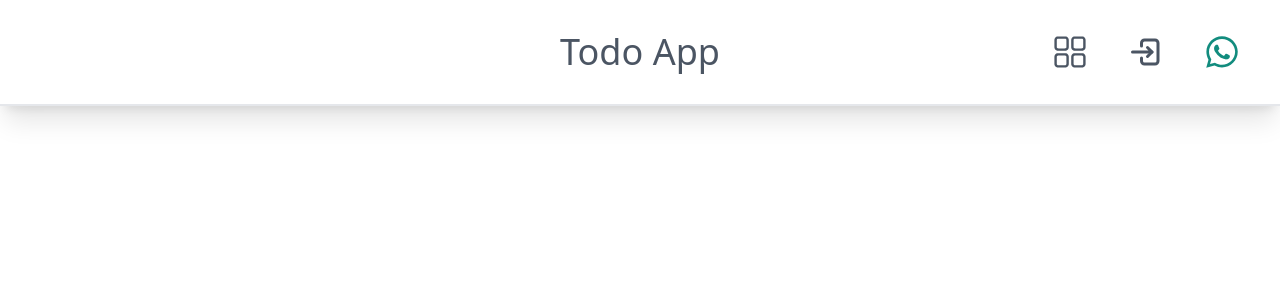
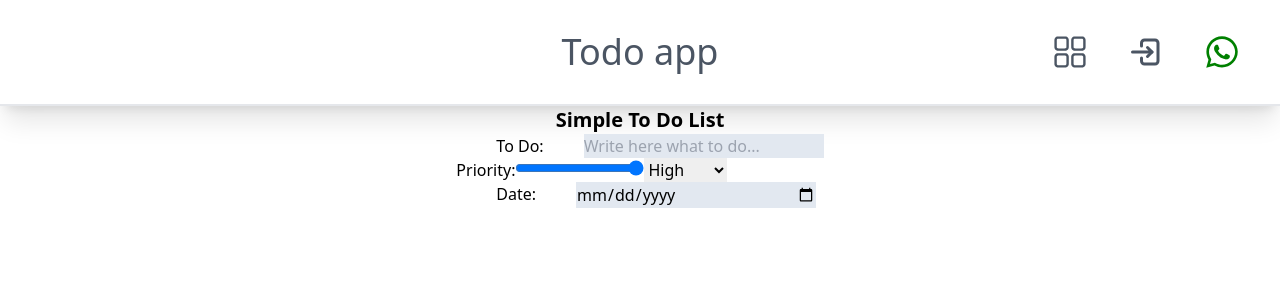
Before and after one commit to baumamit/todo-app, a React (Create React App) app: page / in a window 1280 px wide. Shown: the top 300 px of the page. Built offline with nearby package versions, Linux system fonts and the light colour scheme.

Commit message:
new branch

```diff
--- a/src/App.tsx
+++ b/src/App.tsx
@@ -1,17 +1,19 @@
-import { RxDashboard as Dashboard } from "react-icons/rx";
-import { TbLogin2 as Login } from "react-icons/tb";
-import { FaWhatsapp as Whatsapp } from "react-icons/fa";
+import {Header} from "./components/Header";
+import {Input} from "./components/Input";
+import {Button} from "./components/Button";
+import { CreateTodoSection } from "./components/CreateTodoSection";
 
 function App() {
+  const greeting = () => {
+    console.log("Hello gorgeous!");
+  }
   return (
-    <header className="flex justify-between items-center py-8 text-4xl text-gray-600 border-b-2 shadow-xl">
-      <div className="flex-grow text-center">Todo App</div>
-      <nav className="absolute right-10 flex gap-10">
-        <Dashboard className="cursor-pointer" />
-        <Login className="cursor-pointer" />
-        <Whatsapp className="cursor-pointer text-[#128c7e]" />
-      </nav>
-    </header>
+    <>
+      <Header title="Todo app" link="https://delikaktus.com/" />
+      <div className="flex flex-col gap-3 justify-center items-center h-[calc(100vh-158px) w-60] border-black">
+        <CreateTodoSection />
+      </div>
+    </>
   );
 }
 
--- /dev/null
+++ b/src/components/Button.tsx
@@ -0,0 +1,10 @@
+interface ButtonProps {
+    content: string
+}
+
+export function Button(props: ButtonProps) {
+    const { content } = props;
+    return (
+        <button className="px-4 pv-2 bg-red-800 text-zinc-300 w-60">{content}</button>
+    )
+}
--- /dev/null
+++ b/src/components/CreateTodoSection.tsx
@@ -0,0 +1,23 @@
+import { CSSProperties } from "react";
+import { Button } from "./Button";
+import { Input } from "./Input";
+import { Select } from "./Select";
+
+interface PropsType {
+    className?: string;
+    style?: CSSProperties;
+}
+
+export const CreateTodoSection = (props: PropsType) => {
+    const { className, style } = props;
+    const nowDate = (new Date()).toLocaleDateString();
+
+    return (
+        <div>
+            <h2 className="text-center font-bold text-xl">Simple To Do List</h2>
+            <Input id="stuffToDo" labelText="To Do:" placeHolder="Write here what to do..." type="text" className="bg-red-200" />
+            <Select />
+            <Input id="expiryDateToDo" labelText="Date:" placeHolder={nowDate} type="date" className="bg-red-200" />
+        </div>
+    )
+}
--- /dev/null
+++ b/src/components/Header.tsx
@@ -0,0 +1,19 @@
+import Navbar from "./Navbar";
+interface HeaderProps {
+  title: string;
+  link: string;
+}
+
+export function Header(props: HeaderProps) {
+  // console.log(props.title);
+  const {title: altName, link:url} = props;
+  console.log(url);
+
+
+  return (
+    <header className="flex justify-between items-center py-8 text-4xl text-gray-600 border-b-2 shadow-xl">
+      <h1 className="flex-grow text-center">{altName}</h1>
+      <Navbar links={["https://delikaktus.com/1","https://delikaktus.com/2","https://delikaktus.com/3"]}/>
+    </header>
+  );
+}
--- /dev/null
+++ b/src/components/Input.tsx
@@ -0,0 +1,20 @@
+interface InputProps {
+    placeHolder: string;
+    type?: string;
+    className?: string;
+    id?: string;
+    labelText?: string;
+}
+
+export function Input(props: InputProps) {
+    const { placeHolder, type, className, id, labelText } = props;
+
+    return (
+        <div className="flex flex-row">
+            <label htmlFor={id} className="mx-10">{labelText}
+            </label>
+            <input id={id} type={type} placeholder={placeHolder} className={".placeholder-text-black bg-slate-200 w-60 " + className} />
+        </div>
+
+    )
+}
--- /dev/null
+++ b/src/components/Navbar.tsx
@@ -0,0 +1,22 @@
+import { RxDashboard as Dashboard } from "react-icons/rx";
+import { TbLogin2 as Login } from "react-icons/tb";
+import { FaWhatsapp as Whatsapp } from "react-icons/fa";
+
+interface navbarProps {
+    links: string[]
+}
+
+export default function Navbar(props: navbarProps) {
+    console.log(props);
+    const links = props.links
+    const handleClick = (i: number) => {
+        console.log(links[i]);
+    }
+    return (
+        <nav className="absolute right-10 flex gap-10">
+            <Dashboard className="cursor-pointer hover:text-orange-300" onClick={() => handleClick(0)} />
+            <Login className="cursor-pointer hover:text-orange-300" onClick={() => handleClick(1)} />
+            <Whatsapp className="cursor-pointer text-[green] hover:text-orange-300" onClick={() => handleClick(2)} />
+        </nav>
+    );
+}
--- /dev/null
+++ b/src/components/Select.tsx
@@ -0,0 +1,22 @@
+export const Select = () => {
+    return (
+        <div className="flex flex-row">
+        <label htmlFor="priorityToDo">Priority:
+            <input type="range" list="markers" name="priorityToDo" id="priorityToDo" min="0" max="2" step="1" />
+        </label>
+
+
+        <select name="pets" id="priorityToDo">
+            <option value="high">High</option>
+            <option value="medium">Medium</option>
+            <option value="low">Low</option>
+        </select>
+
+        {/* <datalist id="markers" className="slider-vertical">
+            <option value="0" label="Low"></option>
+            <option value="1" label="Medium"></option>
+            <option value="2" label="High"></option>
+        </datalist> */}
+    </div>
+    )
+}
--- a/src/index.tsx
+++ b/src/index.tsx
@@ -2,6 +2,23 @@ import React from "react";
 import ReactDOM from "react-dom/client";
 import "./index.css";
 import App from "./App";
+import { Priority, TodoType } from "./types/todo";
+
+const playWithReact: TodoType = {
+    title: "Play with react all day",
+    creationDate: new Date(),
+    expiryDate: new Date("2024-10-08"),
+    isDone: false,
+    priority: Priority.HIGH
+}
+
+console.log(`${playWithReact.title} creato il ${playWithReact.creationDate.toLocaleDateString()}`);
+console.log(`With priority ${playWithReact.priority}`);
+
+if (!playWithReact.isDone) {
+    console.log("To be done");
+
+}
 
 const rootElement = document.getElementById("root") as HTMLElement;
 const root = ReactDOM.createRoot(rootElement);
--- /dev/null
+++ b/src/types/todo.ts
@@ -0,0 +1,13 @@
+export enum Priority {
+    HIGH = "High",
+    MEDIUM = "Medium",
+    LOW = "Low"
+}
+
+export interface TodoType {
+    title: string;
+    creationDate: Date;
+    expiryDate: Date;
+    isDone: boolean;
+    priority: Priority;
+}
```
Also changed, not shown: 2 other files (tests, documents, lock files or other folders).
